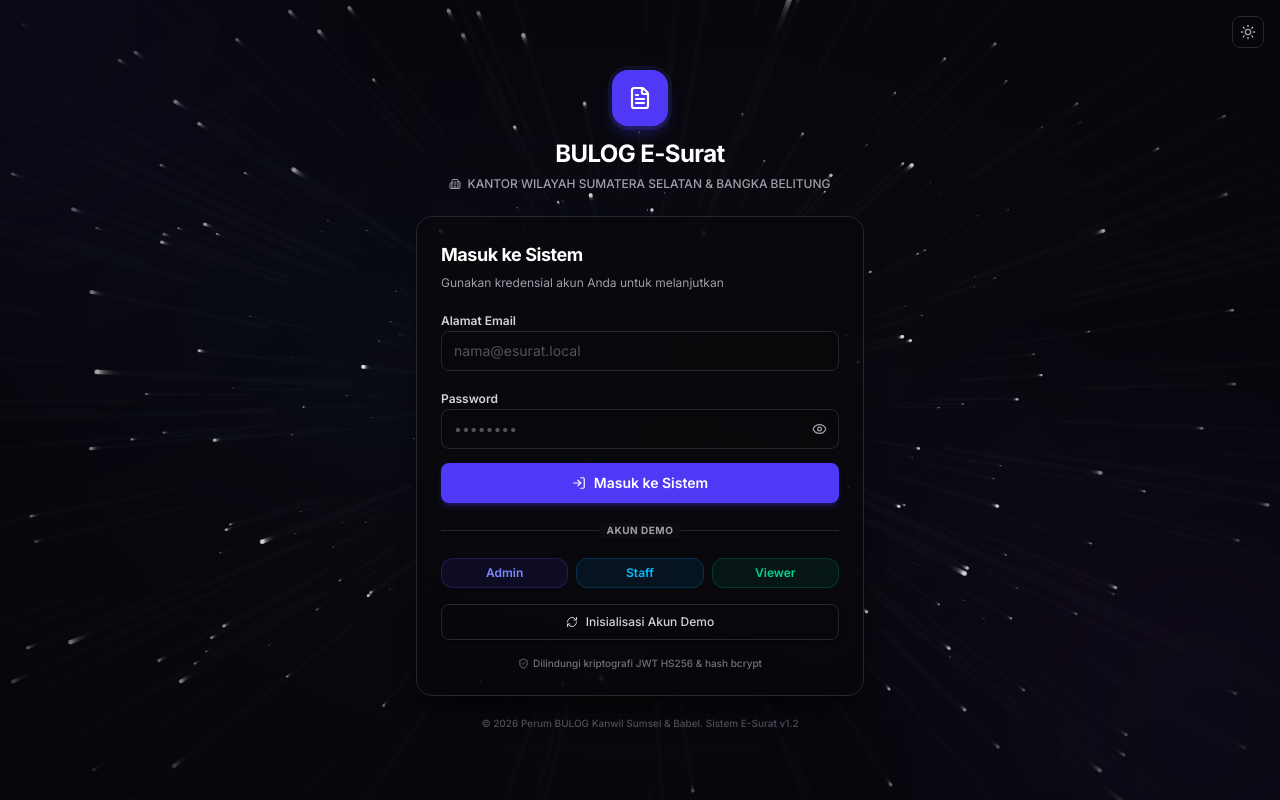
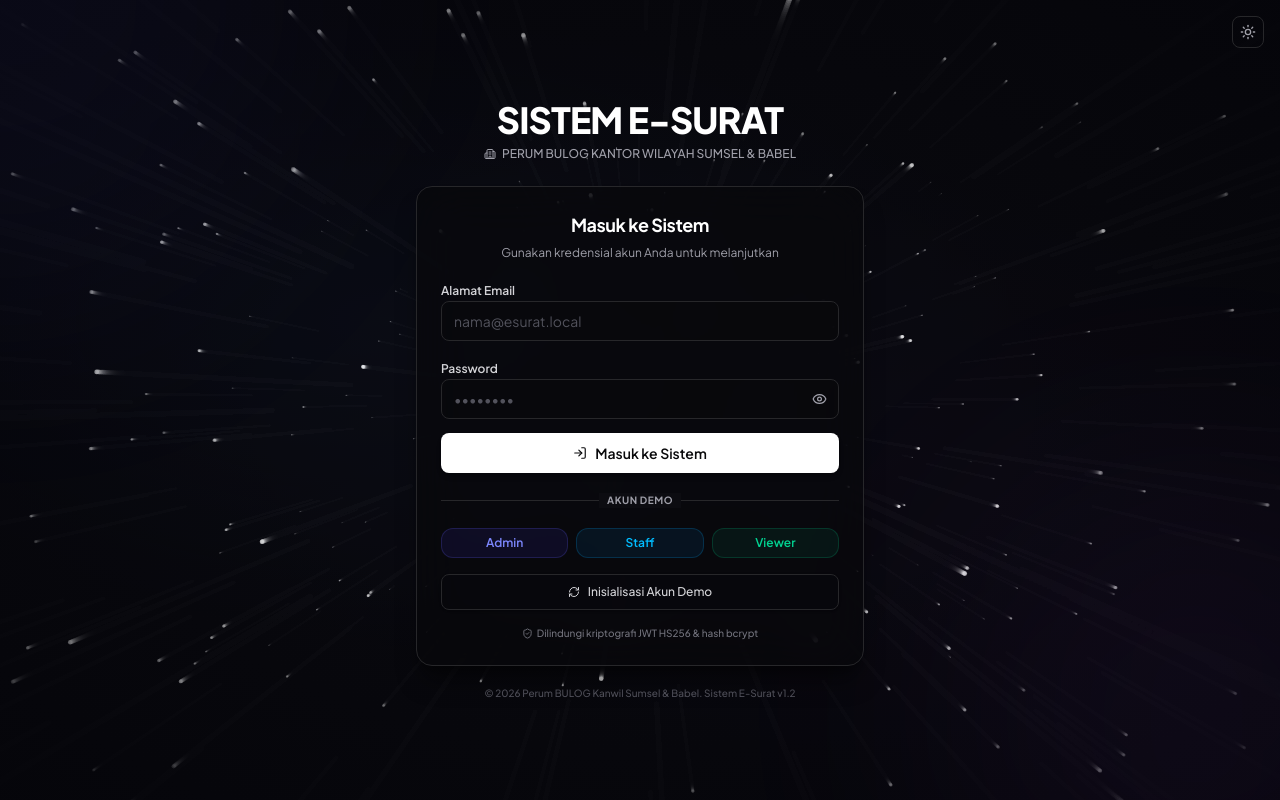
Before and after one commit to gcarlo11/Bulog-Esurat-Note, a Next.js app: page /login in a window 1280 px wide. Built offline with nearby package versions, Linux system fonts and the light colour scheme.

Commit message:
feat: implement secure audit logs page with pagination and add global styling system

```diff
--- a/src/app/dashboard/audit-logs/page.tsx
+++ b/src/app/dashboard/audit-logs/page.tsx
@@ -87,8 +87,13 @@
       </div>
 
       <div className="table-wrapper" style={{ border: "1px solid var(--border-default)" }}>
-        <div className="table-header">
-          <h3>Total {total} aktivitas tercatat</h3>
+        <div style={{ display: "flex", alignItems: "center", justifyContent: "space-between", padding: "12px 16px", borderBottom: "1px solid var(--border-default)", gap: "12px" }}>
+          <div style={{ fontSize: "13px", fontWeight: 600, color: "var(--text-primary)" }}>
+            Log Aktivitas Keamanan
+          </div>
+          <div style={{ fontSize: "12px", color: "var(--text-tertiary)" }}>
+            {total} aktivitas tercatat
+          </div>
         </div>
 
         {loading ? (
--- a/src/app/globals.css
+++ b/src/app/globals.css
@@ -1,4 +1,4 @@
-@import url('https://fonts.googleapis.com/css2?family=Inter:wght@300;400;500;600;700;800&display=swap');
+@import url('https://fonts.googleapis.com/css2?family=Plus+Jakarta+Sans:wght@300;400;500;600;700;800&family=Inter:wght@300;400;500;600;700;800&display=swap');
 @import "tailwindcss";
 
 /* ============================================ */
@@ -6,7 +6,7 @@
 /* ============================================ */
 @variant dark (&:where(.dark, .dark *));
 :root {
-  --font-sans: 'Inter', -apple-system, BlinkMacSystemFont, 'Segoe UI', sans-serif;
+  --font-sans: 'Google Sans', 'Plus Jakarta Sans', 'Inter', -apple-system, BlinkMacSystemFont, 'Segoe UI', sans-serif;
   --font-mono: 'JetBrains Mono', 'Fira Code', 'SF Mono', ui-monospace, monospace;
 
   /* Surface */
--- a/src/app/login/page.tsx
+++ b/src/app/login/page.tsx
@@ -20,6 +20,7 @@
   ShieldCheck,
   FileText,
   Building2,
+  Inbox,
 } from "lucide-react";
 
 // Akun demo untuk quick-fill dengan desain ter-themed
@@ -110,20 +111,20 @@
       <div className="w-full max-w-md relative z-10">
         {/* Logo & Branding */}
         <div className="text-center mb-6">
-          <div className="inline-flex items-center justify-center w-14 h-14 rounded-2xl bg-indigo-600 shadow-lg shadow-indigo-600/30 mb-3 ring-4 ring-indigo-500/10">
-            <FileText className="text-white" size={24} strokeWidth={2.2} />
-          </div>
-          <h1 className="text-2xl font-bold text-zinc-950 dark:text-white tracking-tight">BULOG E-Surat</h1>
+          {/* <div className="inline-flex items-center justify-center w-14 h-14 rounded-2xl bg-zinc-950 text-white dark:bg-white dark:text-zinc-950 shadow-lg shadow-black/10 dark:shadow-white/5 mb-3 ring-4 ring-zinc-500/5 transition-colors duration-300">
+            <Inbox size={26} strokeWidth={2} />
+          </div> */}
+          <h1 className="text-4xl font-black text-zinc-950 dark:text-white tracking-tight">SISTEM E-SURAT</h1>
           <p className="text-zinc-600 dark:text-zinc-400 text-xs mt-1.5 flex items-center justify-center gap-1.5 font-medium">
             <Building2 size={12} />
-            KANTOR WILAYAH SUMATERA SELATAN &amp; BANGKA BELITUNG
+            PERUM BULOG KANTOR WILAYAH SUMSEL &amp; BABEL
           </p>
         </div>
 
         {/* Card with sleek glassmorphism styling */}
         <Card className="border-zinc-200 dark:border-zinc-800 bg-white/70 dark:bg-zinc-950/65 backdrop-blur-xl shadow-xl shadow-black/5 dark:shadow-black/40 text-zinc-900 dark:text-white transition-all duration-300">
-          <CardHeader className="pb-4">
-            <CardTitle className="text-zinc-950 dark:text-white text-lg font-bold center">Masuk ke Sistem</CardTitle>
+          <CardHeader className="pb-4 text-center">
+            <CardTitle className="text-zinc-950 dark:text-white text-lg font-bold">Masuk ke Sistem</CardTitle>
             <CardDescription className="text-zinc-500 dark:text-zinc-400 text-xs">
               Gunakan kredensial akun Anda untuk melanjutkan
             </CardDescription>
@@ -196,7 +197,7 @@
 
               <Button
                 type="submit"
-                className="w-full h-10 bg-indigo-600 hover:bg-indigo-500 dark:bg-indigo-600 dark:hover:bg-indigo-500 text-white font-semibold shadow-md shadow-indigo-600/10 dark:shadow-indigo-600/30 transition-all duration-200 text-sm"
+                className="w-full h-10 bg-zinc-950 hover:bg-zinc-900 text-white dark:bg-white dark:text-zinc-950 dark:hover:bg-zinc-200 font-semibold shadow-md transition-all duration-200 text-sm border-none"
                 disabled={loading}
               >
                 {loading ? (
--- a/src/components/Sidebar.tsx
+++ b/src/components/Sidebar.tsx
@@ -82,7 +82,7 @@
         <div className="sidebar-brand-icon">
           <Inbox size={16} strokeWidth={2.5} />
         </div>
-        <h1>BULOG E-Surat</h1>
+        <h1>Sistem E-Surat</h1>
       </div>
 
       {/* Navigation */}
```
Also changed, not shown: 1 other file (tests, documents, lock files or other folders).
